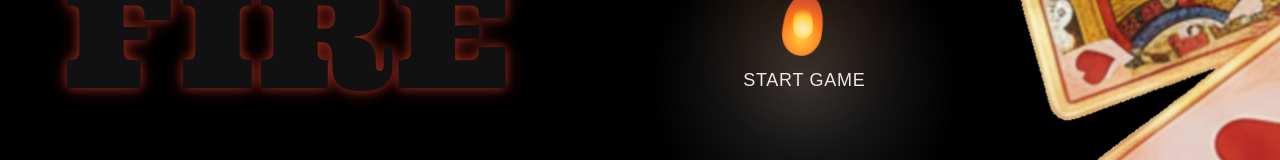
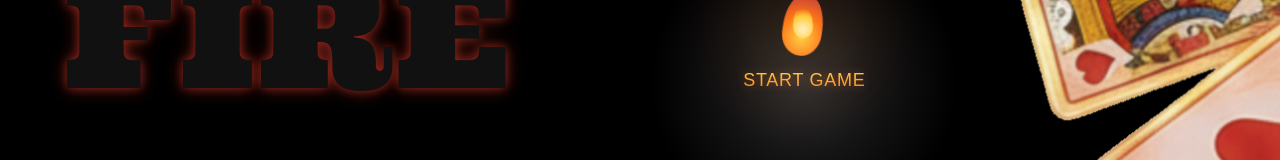
Before and after one commit to BilalAcil/Ring_of_Fire, an Angular app in the folder ringoffire/: page / in a window 1280 px wide. In both pictures the pointer is over the element "START GAME". Shown: the part 617-777 px from the top of the page. Built offline with nearby package versions, Linux system fonts and the light colour scheme.

Commit message:
Start Game optimiert

```diff
--- a/ringoffire/src/app/start-screen/start-screen.scss
+++ b/ringoffire/src/app/start-screen/start-screen.scss
@@ -180,6 +180,13 @@ h1.glow {
   filter: drop-shadow(0 0 25px rgba(255, 106, 0, 0.8));
 }
 
+.flame-btn:hover .label {
+  background: linear-gradient(to bottom, #ffca28, #ff6a00);
+  background-clip: text;
+  -webkit-text-fill-color: transparent;
+  filter: drop-shadow(0 0 5px rgba(255, 106, 0, 0.4));
+}
+
 /* Flackern */
 @keyframes flicker {
   0% {
```
